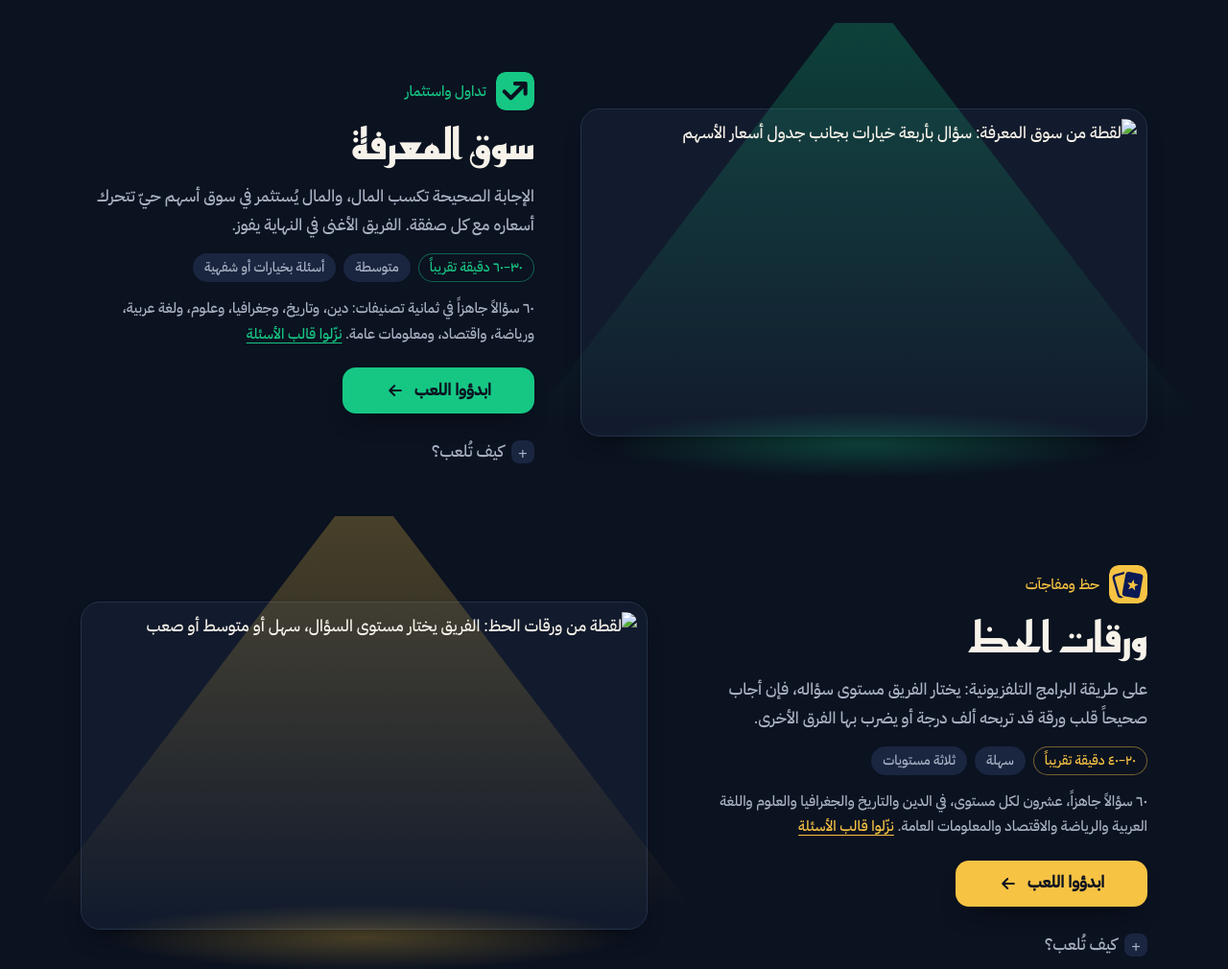
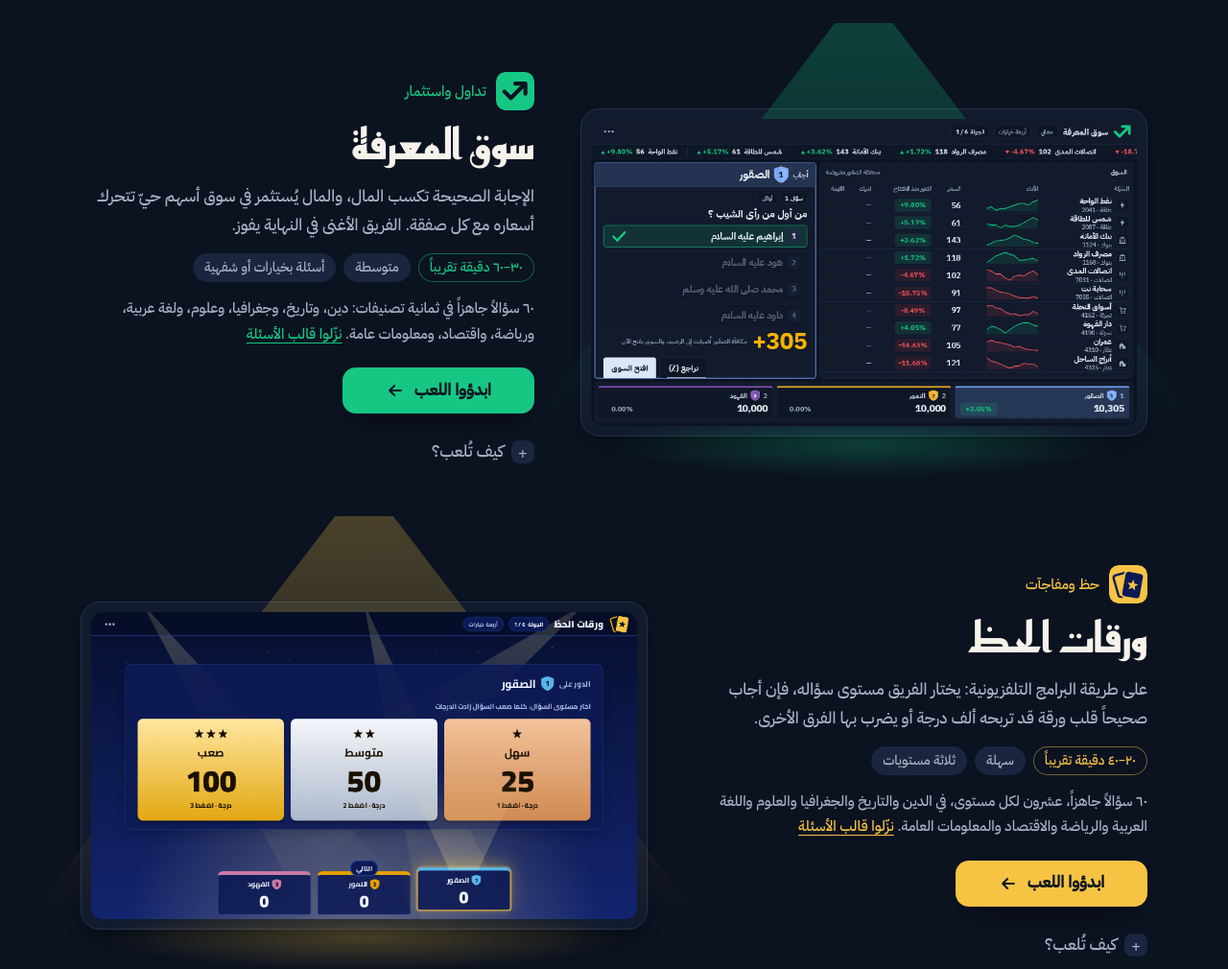
Before and after one commit to Alghofaily/Musabaqat, a plain HTML site: page index.html in a window 1280 px wide. Shown: the part 1520-2530 px from the top of the page at 96% size. Drawn offline with Linux system fonts and the light colour scheme.

Commit message:
fix: landing page previews for souq and waraqat
9488e30 deleted the old help screenshots the landing page used as the
souq-al-marifa and waraqat-al-hazz previews. Restored them from history
into screens/, beside the other games' previews, and pointed the page there.

Co-Authored-By: Claude Opus 5.5 <noreply@anthropic.com>

```diff
--- a/index.html
+++ b/index.html
@@ -440,7 +440,7 @@ const intro = (() => {
       </div>
 
       <article class="show green" id="souq">
-        <figure class="screen"><img src="souq-al-marifa/assets/help-3.png" width="960" height="540" loading="lazy" alt="لقطة من سوق المعرفة: سؤال بأربعة خيارات بجانب جدول أسعار الأسهم"></figure>
+        <figure class="screen"><img src="screens/souq-al-marifa.png" width="960" height="540" loading="lazy" alt="لقطة من سوق المعرفة: سؤال بأربعة خيارات بجانب جدول أسعار الأسهم"></figure>
         <div class="info">
           <div class="ep"><img src="souq-al-marifa/assets/favicon.svg" alt="">تداول واستثمار</div>
           <h3>سوق المعرفة</h3>
@@ -462,7 +462,7 @@ const intro = (() => {
       </article>
 
       <article class="show gold" id="waraqa">
-        <figure class="screen"><img src="waraqat-al-hazz/assets/help-1.png" width="960" height="540" loading="lazy" alt="لقطة من ورقات الحظ: الفريق يختار مستوى السؤال، سهل أو متوسط أو صعب"></figure>
+        <figure class="screen"><img src="screens/waraqat-al-hazz.png" width="960" height="540" loading="lazy" alt="لقطة من ورقات الحظ: الفريق يختار مستوى السؤال، سهل أو متوسط أو صعب"></figure>
         <div class="info">
           <div class="ep"><img src="waraqat-al-hazz/assets/favicon.svg" alt="">حظ ومفاجآت</div>
           <h3>ورقات الحظ</h3>
```
Also changed, not shown: screens/souq-al-marifa.png (added), screens/waraqat-al-hazz.png (added).
